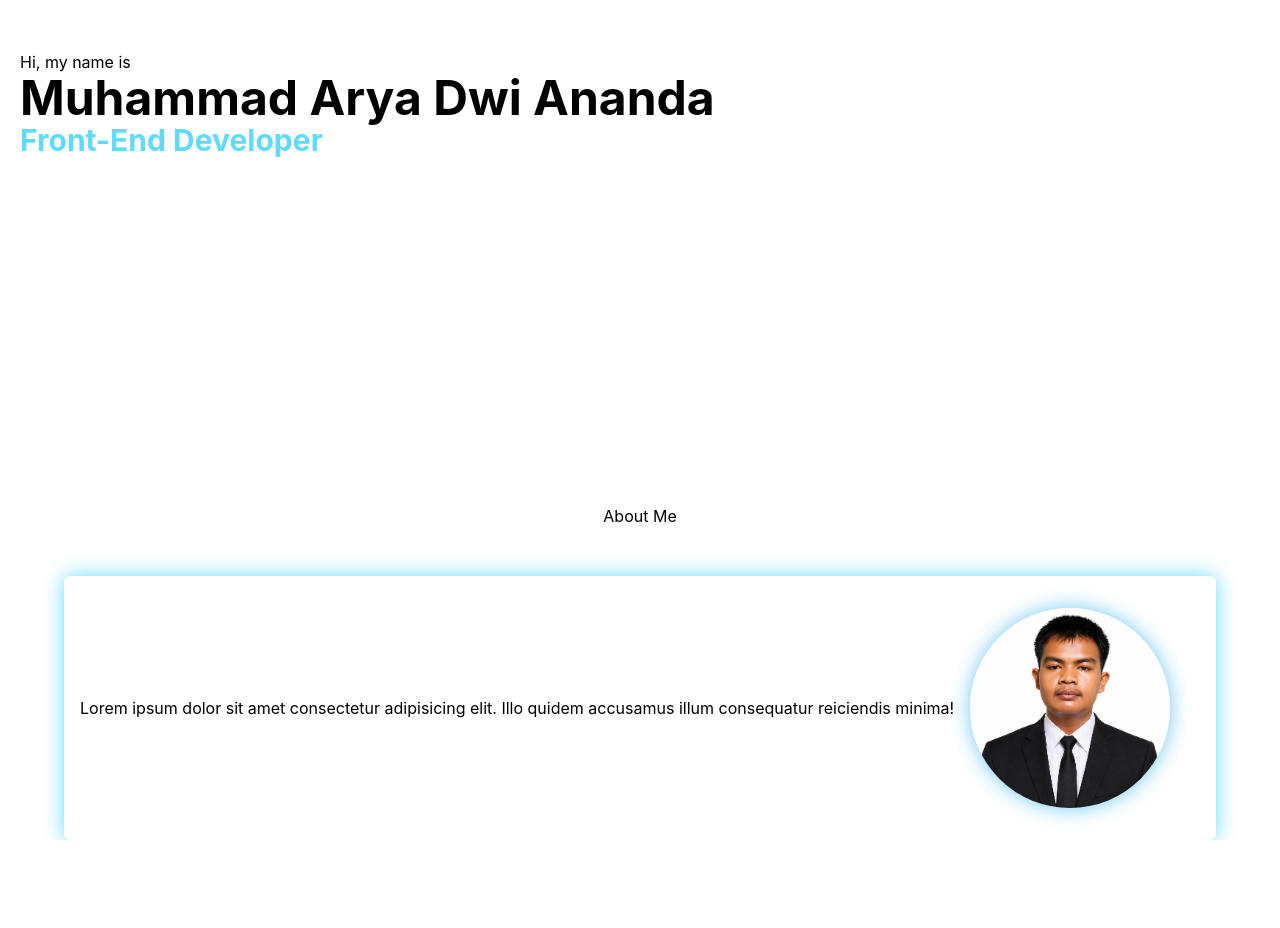
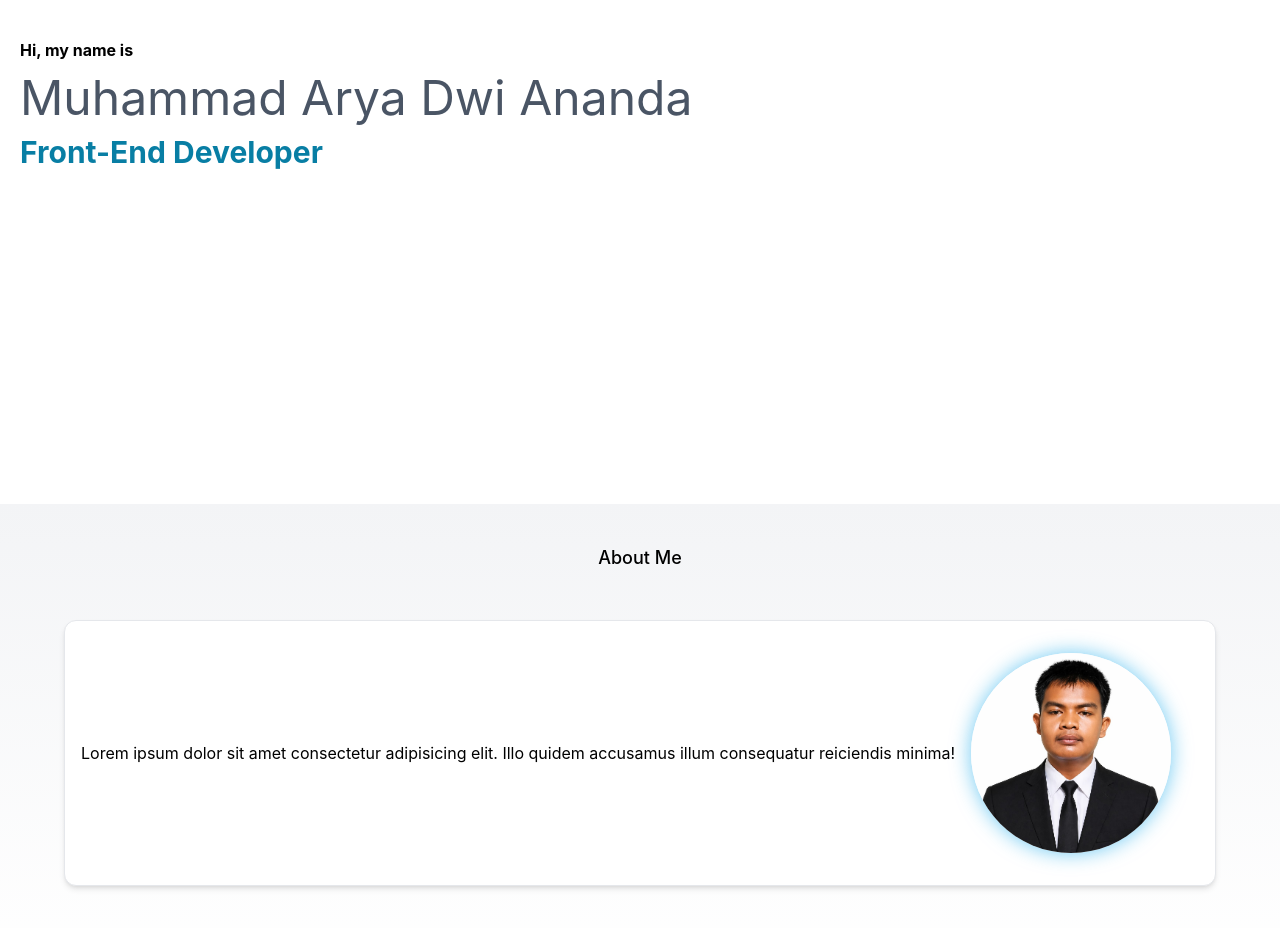
Before and after one commit to arya-dwi-ananda/my-portfolio, a React (Vite) app: page / in a window 1280 px wide. Shown: the part 320-1248 px from the top of the page. Before the commit the page ends 1160 px from the top, so only its background shows below. Built offline with nearby package versions, Linux system fonts and the light colour scheme.

Commit message:
Change color and update the appearance of about

```diff
--- a/src/components/About.jsx
+++ b/src/components/About.jsx
@@ -4,14 +4,16 @@ import arya from "../assets/arya.jpeg";
 
 function About() {
   return (
-    <div id="about" className="max-w-6xl mx-auto flex flex-col">
-      <h2 className="text-center mb-12">About Me</h2>
-      <Container>
-        <section className="flex items-center gap-4">
-          <p>Lorem ipsum dolor sit amet consectetur adipisicing elit. Illo quidem accusamus illum consequatur reiciendis minima!</p>
-          <img className="w-50 h-50 rounded-full shadow-[0_0_20px_rgba(14,165,233,0.6)] object-cover" src={arya} alt="" />
-        </section>
-      </Container>
+    <div className="w-full bg-linear-to-b from-gray-100 to-white">
+      <div id="about" className="md:max-w-6xl w-9/10 mx-auto flex flex-col pt-10 pb-20 gap-12">
+        <h2 className="text-center text-lg font-medium">About Me</h2>
+        <Container>
+          <section className="flex items-center gap-4 bg-white">
+            <p>Lorem ipsum dolor sit amet consectetur adipisicing elit. Illo quidem accusamus illum consequatur reiciendis minima!</p>
+            <img className="w-50 h-50 rounded-full shadow-[0_0_20px_rgba(14,165,233,0.6)] object-cover" src={arya} alt="" />
+          </section>
+        </Container>
+      </div>
     </div>
   );
 }
--- a/src/components/Container.jsx
+++ b/src/components/Container.jsx
@@ -1,7 +1,7 @@
 import React from "react";
 
 function Container({ children }) {
-  return <div className="rounded-md shadow-[0_0_20px_rgba(97,218,251,1)] p-4 py-8">{children}</div>;
+  return <div className="rounded-xl border border-gray-200 p-4 py-8 bg-white shadow-md">{children}</div>;
 }
 
 export default Container;
--- a/src/components/Hero.jsx
+++ b/src/components/Hero.jsx
@@ -2,10 +2,10 @@ import React from "react";
 
 function Hero() {
   return (
-    <div id="home" className="px-5 max-w-7xl mx-auto min-h-screen flex flex-col justify-center">
-      <p>Hi, my name is</p>
-      <h1 className="text-5xl font-bold">Muhammad Arya Dwi Ananda</h1>
-      <p className="text-3xl font-bold text-[#61DAFB]">Front-End Developer</p>
+    <div id="home" className="px-5 max-w-7xl mx-auto min-h-screen flex flex-col justify-center gap-3">
+      <p className="font-bold">Hi, my name is</p>
+      <h1 className="text-5xl text-gray-600">Muhammad Arya Dwi Ananda</h1>
+      <p className="text-3xl font-bold text-[#087ea4]">Front-End Developer</p>
     </div>
   );
 }
--- a/src/components/Navigation.jsx
+++ b/src/components/Navigation.jsx
@@ -12,7 +12,7 @@ function Navigation() {
       /* Navbar */
       <div className="fixed top-0 left-0 z-39 w-full bacdrop backdrop-blur-lg">
         <nav className="flex w-full md:max-w-7xl md:justify-around justify-between items-center py-4 px-6 mx-auto relative">
-          <h2 className={`font-bold text-4xl md:text-5xl my-0 text-[#61DAFB]`}>Arya</h2>
+          <h2 className={`font-bold text-4xl md:text-5xl my-0 text-[#087EA4]`}>Arya</h2>
           {/* {`nav-menu" className="md:flex mx-auto gap-8 ${isOpen ? "flex" : "hidden"}`} */}
 
           {/* Desktop menu */}
@@ -45,7 +45,7 @@ function Navigation() {
           </div>
 
           {/* Mobile hamburger button */}
-          <div onClick={changeToggle} className="md:hidden z-50 bg-[#61DAFB] rounded-md px-2 py-1" id="nav-toggle">
+          <div onClick={changeToggle} className="md:hidden z-50 bg-[#087EA4] rounded-md px-2 py-1" id="nav-toggle">
             <i className={`${isOpen ? "hidden" : "block"} ri-menu-line nav__burger text-2xl text-white`}></i>
           </div>
         </nav>
@@ -90,7 +90,7 @@ function Navigation() {
       </div>
       <button
         onClick={changeToggle}
-        className={`md:hidden fixed right-6 top-4 z-50 rounded-md bg-[#61DAFB]
+        className={`md:hidden fixed right-6 top-4 z-50 rounded-md bg-[#087ea4]
     px-2 py-1 ${isOpen ? "block" : "hidden"}`}
       >
         <i className={`${isOpen ? "block" : "hidden"} ri-close-line nav__close text-2xl text-white`}></i>
```
